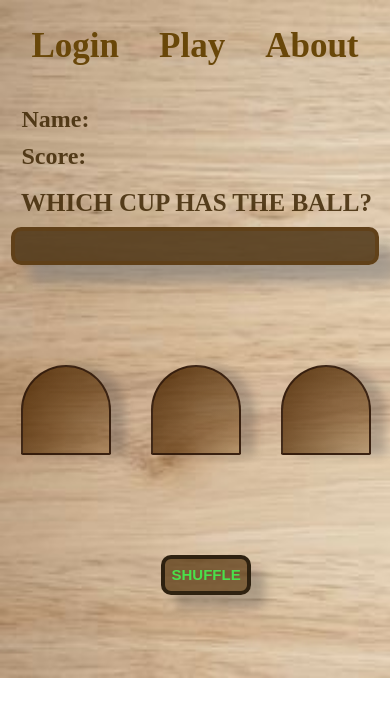
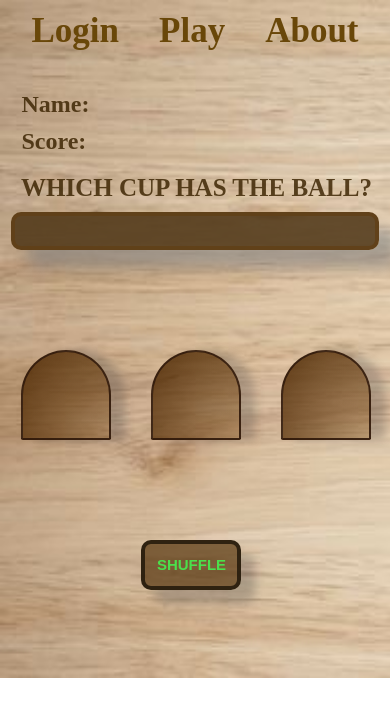
Before and after one commit to alexnmc/shell-game, a React (Create React App) app in the folder client/: page /body in a window 390 px wide. Shown: the top 716 px of the page. Built offline with nearby package versions, Linux system fonts and the light colour scheme.

Commit message:
responsive

```diff
--- a/client/src/style.css
+++ b/client/src/style.css
@@ -262,7 +262,7 @@ body {
         }
 
         .navbar{
-
+          margin-top: -70px;
           margin-bottom: 40px;
         }
 
@@ -271,6 +271,7 @@ body {
 
        body{
           height: 670px;
+          width:auto;
           margin-left: 0px;
           margin-right: 0px;
           margin-top:0px;
@@ -280,7 +281,7 @@ body {
         }
 
         .wrap {
-         width:200px;
+         width:0px;
         }
 
         .h1wrapper {
@@ -337,10 +338,15 @@ body {
 
 
       .btn{
-        width:90px;
-        height: 40px;
+        display: flex;
+        justify-content: center;
+        align-items: center;
+        width:100px;
+        height: 50px;
+        padding:0px;
         font-size: 15px;
-        margin-left: 150px;
+        margin-left: 130px;
+
       }
 
 
```
